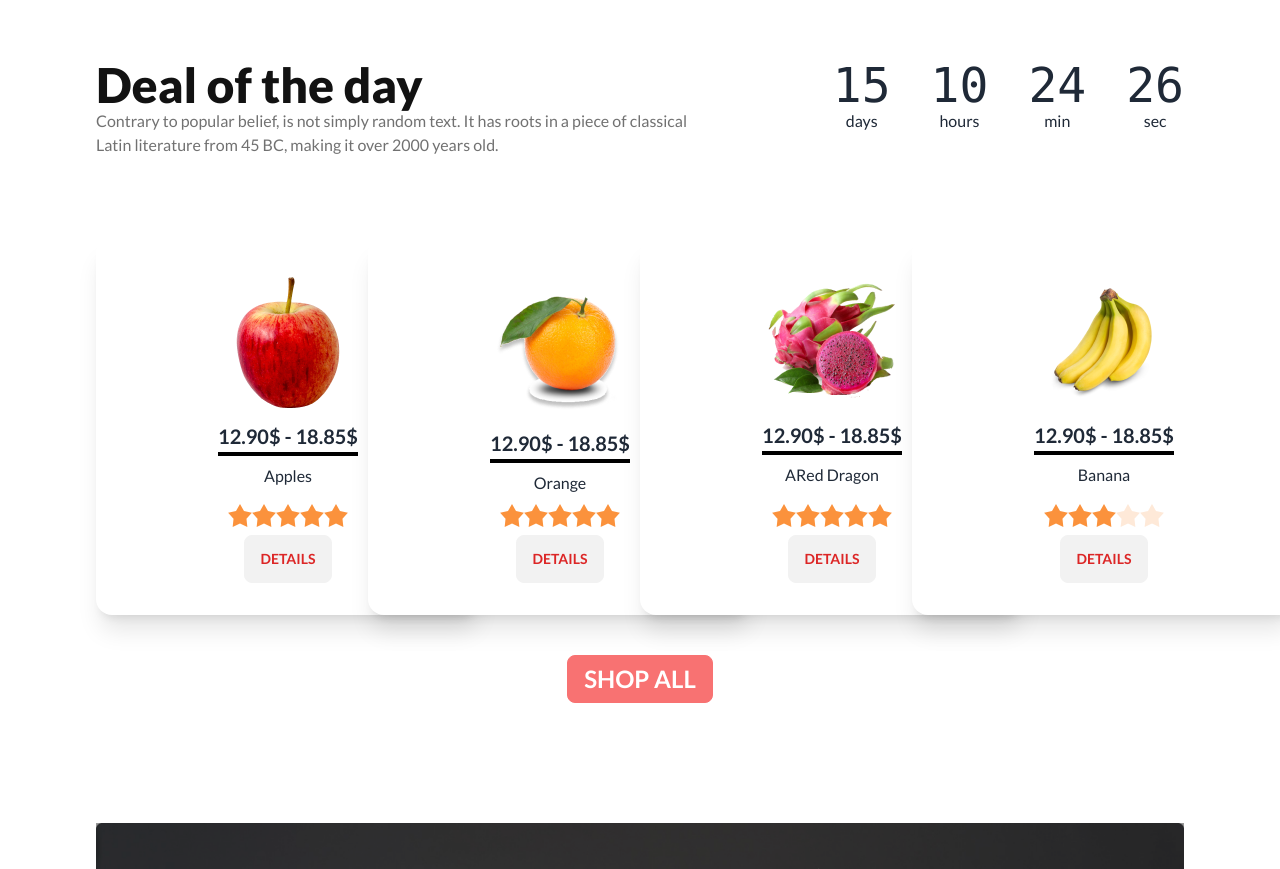
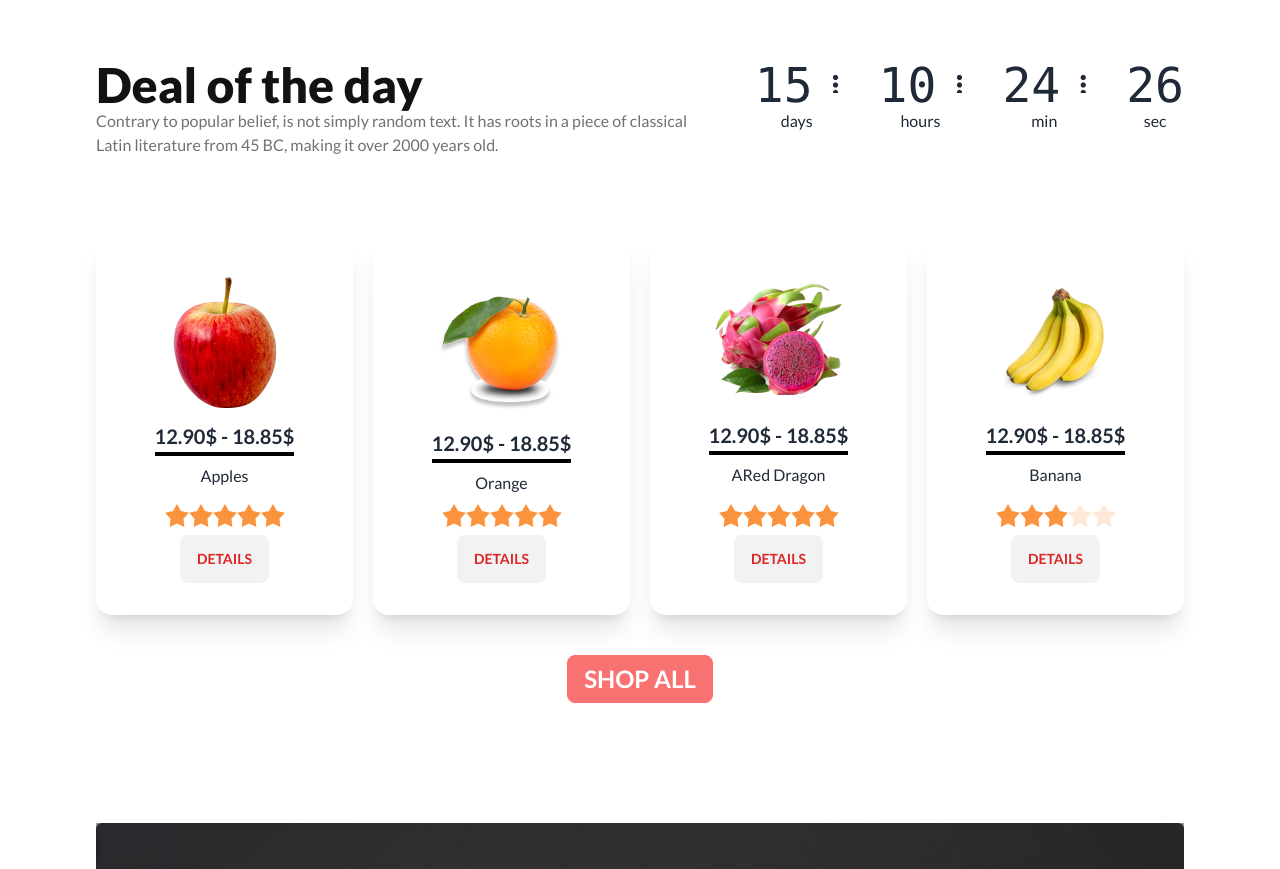
Before and after one commit to sagor009988/fruit-brust, a plain HTML site: page index.html in a window 1280 px wide. Shown: the part 1137-2006 px from the top of the page. Drawn offline with nearby package versions, Linux system fonts and the light colour scheme; files whose address does not match are found by name.

Commit message:
complete all sections and responsive

```diff
--- a/index.html
+++ b/index.html
@@ -166,19 +166,19 @@
         <div class="grid grid-flow-col gap-10 text-center auto-cols-max">
           <div class="flex flex-col">
             <span class="countdown font-mono text-5xl">
-              <span style="--value:15;"></span>
+              <span style="--value:15;"></span> <i class="fa-solid fa-ellipsis-vertical text-2xl ml-5 mt-2"></i>
             </span>
             days
           </div>
           <div class="flex flex-col">
             <span class="countdown font-mono text-5xl">
-              <span style="--value:10;"></span>
+              <span style="--value:10;"></span> <i class="fa-solid fa-ellipsis-vertical text-2xl ml-5 mt-2"></i>
             </span>
             hours
           </div>
           <div class="flex flex-col">
             <span class="countdown font-mono text-5xl">
-              <span style="--value:24;"></span>
+              <span style="--value:24;"></span> <i class="fa-solid fa-ellipsis-vertical text-2xl ml-5 mt-2"></i>
             </span>
             min
           </div>
@@ -191,9 +191,9 @@
         </div>
        </div>
      </div>
-      <div class="grid sm:grid-cols-1 md:grid-cols-2 lg:grid-cols-4">
+      <div class="grid sm:grid-cols-1 md:grid-cols-2 lg:grid-cols-4 gap-5">
               <!-- deal card 1-->
-       <div class="card w-96 bg-base-100 shadow-xl">
+       <div class="card  bg-base-100 shadow-xl">
         <figure class="px-10 pt-10">
           <img src="./images/fruit6.png" alt="Shoes" class="rounded-xl" />
         </figure>
@@ -214,7 +214,7 @@
            <form method="dialog" class="modal-box">
     <button class="btn btn-sm btn-circle btn-ghost absolute right-2 top-2">✕</button>
     <!-- click card -->
-    <div class="card w-96 bg-base-100 shadow-xl">
+    <div class="card  bg-base-100 shadow-xl">
       <figure class="px-10 pt-10">
         <img src="./images/fruit6.png" alt="Shoes" class="rounded-xl" />
       </figure>
@@ -239,7 +239,7 @@
         </div>
       </div>
                     <!-- deal card 2-->
-                    <div class="card w-96 bg-base-100 shadow-xl">
+                    <div class="card  bg-base-100 shadow-xl">
                       <figure class="px-10 pt-10">
                         <img src="./images/fruit7.png" alt="Shoes" class="rounded-xl" />
                       </figure>
@@ -285,7 +285,7 @@
                       </div>
                     </div>
                        <!-- deal card 3-->
-                    <div class="card w-96 bg-base-100 shadow-xl">
+                    <div class="card bg-base-100 shadow-xl">
                      <figure class="px-10 pt-10">
                        <img src="./images/fruit8.png" alt="Shoes" class="rounded-xl" />
                      </figure>
@@ -331,7 +331,7 @@
                      </div>
                    </div>
                           <!-- deal card 4-->
-                   <div class="card w-96 bg-base-100 shadow-xl">
+                   <div class="card bg-base-100 shadow-xl">
                     <figure class="px-10 pt-10">
                       <img src="./images/fruit9.png" alt="Shoes" class="rounded-xl" />
                     </figure>
@@ -394,7 +394,7 @@
         </div>
 
         <div class="relative z-10">
-          <img src="./images/banner1.png" class="w-full" />
+          <img src="./images/banner1.png" class=" w-full " />
           <div class="absolute top-0 left-0 w-full h-full bg-black opacity-40"></div>
 
       </div>
@@ -563,7 +563,7 @@
 
 
     </main>
-    <footer class="footer footer-center p-10 bg-black text-base-content rounded">
+    <footer class="footer footer-center md:p-10 lg:p-10 bg-black text-base-content rounded">
       <img src="./images/logo.png" alt="">
       <div class="grid grid-flow-col gap-4">
         <a class="link link-hover text-white">Home</a>
```
